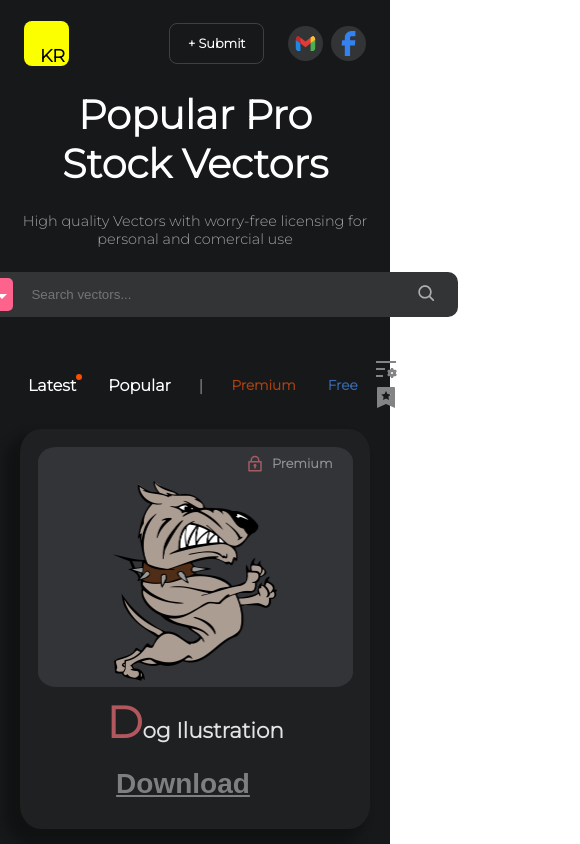
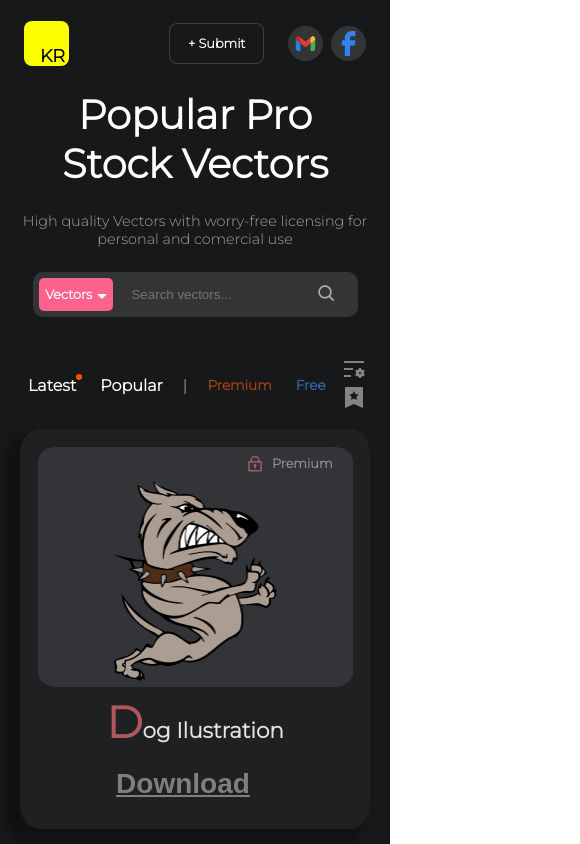
Before and after one commit to kevinhodev/e-commerce-landing-page, a React (Create React App) app: page / in a window 390 px wide. Shown: the top 844 px of the page, 580 px wide, since content can reach past the window. Built offline with nearby package versions, Linux system fonts and the light colour scheme; some icons are missing.

Commit message:
Responsividade melhorada

```diff
--- a/src/components/Footer/Footer.css
+++ b/src/components/Footer/Footer.css
@@ -9,6 +9,8 @@
 
 @media (max-width: 1024px) {
   .footer {
+    flex-direction: column;
+    gap: 1rem;
     padding: 0;
   }
 }
@@ -96,6 +98,12 @@
   border-radius: 5px;
 }
 
+@media (max-width: 696px) {
+  .footer button {
+    margin-top: 2rem;
+  }
+}
+
 .footer button .icon {
   fill: #74767a;
 }
--- a/src/components/Header/Header.css
+++ b/src/components/Header/Header.css
@@ -178,6 +178,12 @@
   border-radius: 10px;
 }
 
+@media (max-width: 696px) {
+  .header .bottom .searchBar {
+    width: 325px;
+  }
+}
+
 .header .bottom .searchBar .filter {
   color: #fff;
   background-color: #fe638d;
--- a/src/components/OptionsBar/OptionsBar.css
+++ b/src/components/OptionsBar/OptionsBar.css
@@ -9,6 +9,12 @@
   display: flex;
   align-items: center;
   gap: 1.5rem;
+}
+
+@media (max-width: 696px) {
+  .optionsBar .filterOptions {
+    gap: 1rem;
+  }
 }
 
 .optionsBar .filterOptions * {
```
Also changed, not shown: .gitpod.yml (added).
